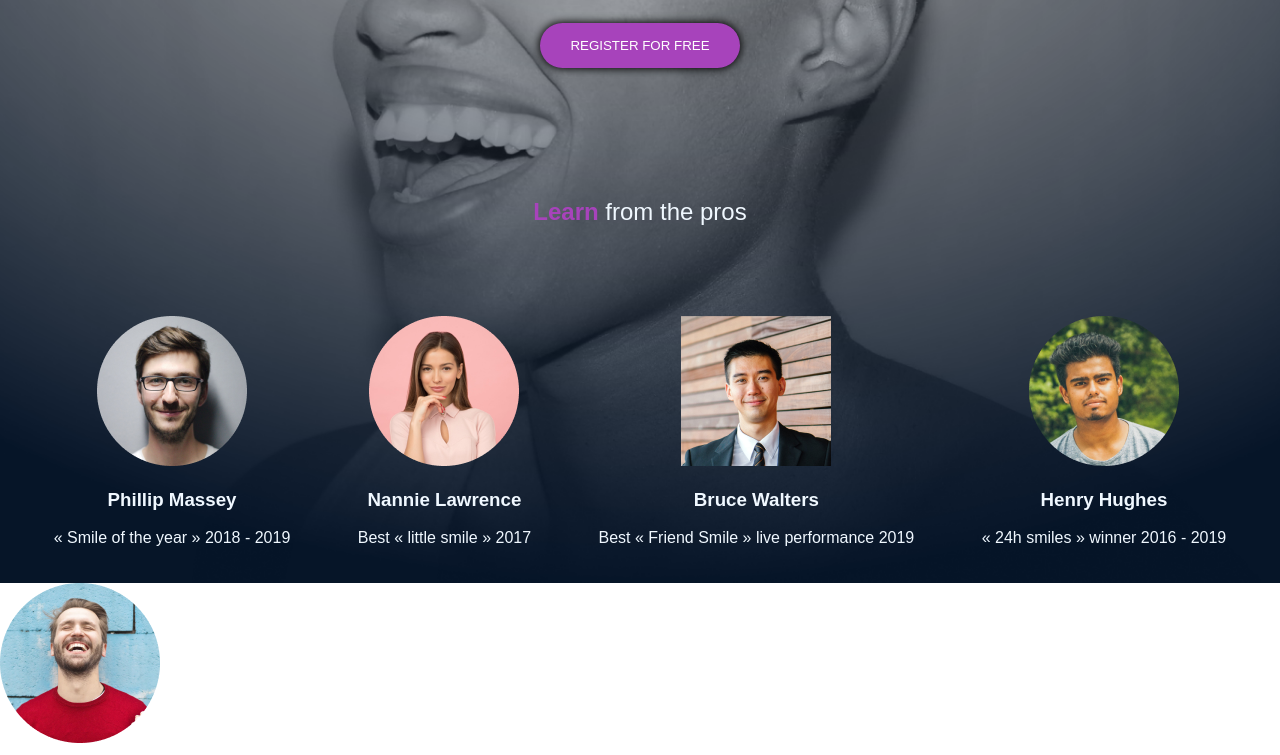
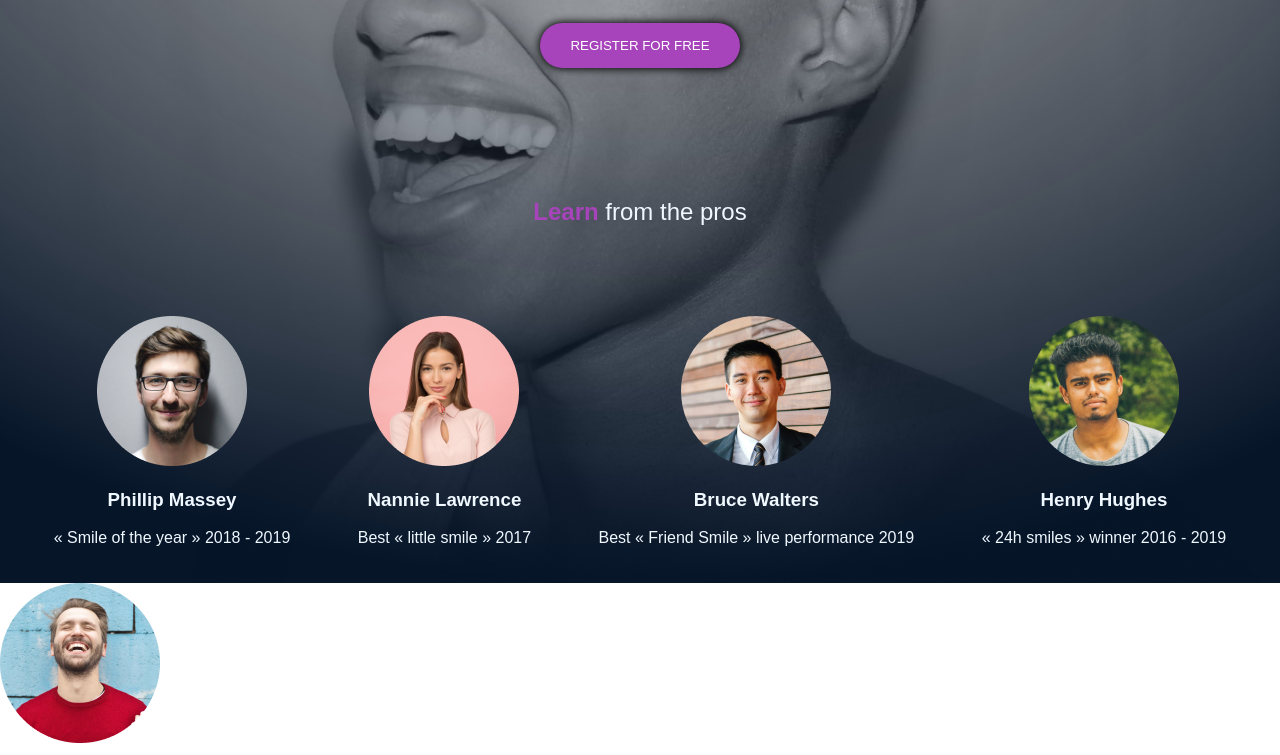
Before and after one commit to fatyyyjb/alx_html_css, a plain HTML site: page css_advanced/index.html in a window 1280 px wide. Shown: the part 342-1097 px from the top of the page. Drawn offline with Linux system fonts and the light colour scheme.

Commit message:
Add styling to header and first section :)

```diff
--- a/css_advanced/index.html
+++ b/css_advanced/index.html
@@ -48,7 +48,7 @@
                         </div>
 
                         <div class="pros-detail">
-                            <img  class="prospic" src="images/2.png" alt="">
+                            <img  class="prospics" src="images/2.png" alt="">
                             <h3>Bruce Walters</h3>
                             <p>Best « Friend Smile » live performance 2019</p>
                         </div>
--- a/css_advanced/styles.css
+++ b/css_advanced/styles.css
@@ -84,3 +84,7 @@ a{
     display: flex;
     margin-top: 90px;
 }
+
+.prospics{
+    border-radius: 100px;
+}
```
